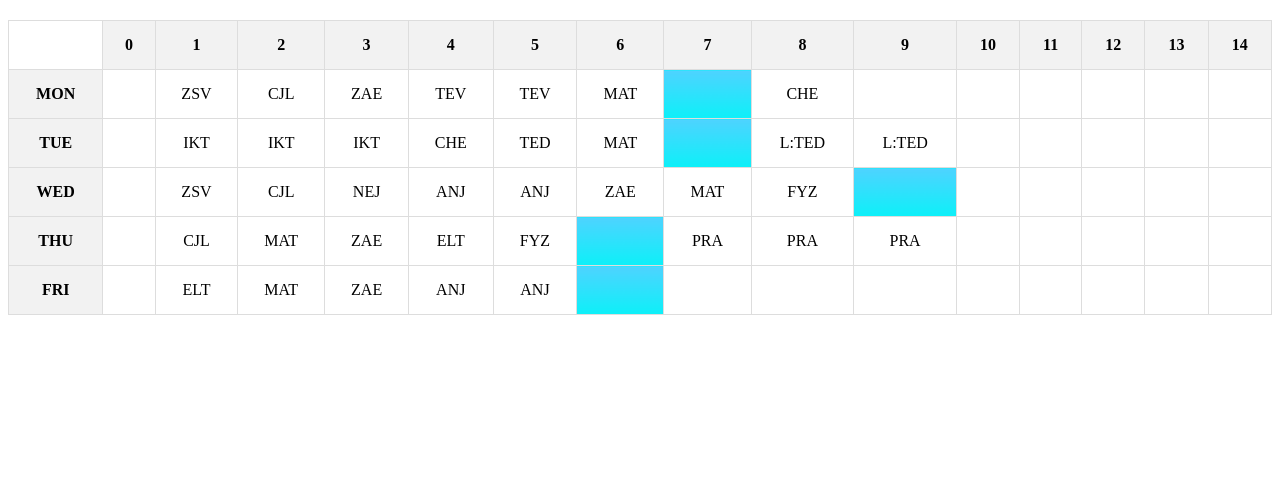
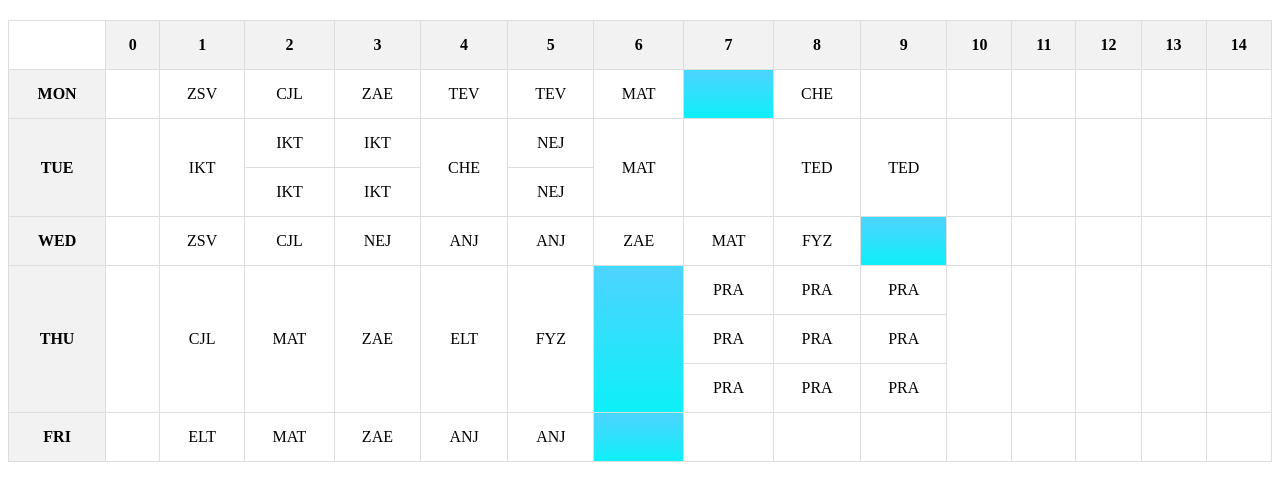
Before and after one commit to pslib-cz/2023-p2a-web-html-table-rozvrh-IvoDBelohlav, a plain HTML site: page index.html in a window 1280 px wide. Drawn offline with Linux system fonts and the light colour scheme.

Commit message:
899/78546+79213

```diff
--- a/index.html
+++ b/index.html
@@ -52,24 +52,28 @@
 
           </tr>
           <tr>
-            <th>Tue</th>
-            <td></td>
+            <th rowspan="2">Tue</th>
+            <td rowspan="2"></td>
+            <td rowspan="2">IKT</td>
             <td>IKT</td>
             <td>IKT</td>
+            <td rowspan="2">CHE</td>
+            <td>NEJ</td>
+            <td rowspan="2">MAT</td>
+            <td rowspan="2"></td>
+            <td rowspan="2">TED</td>
+            <td rowspan="2">TED</td>
+            <td rowspan="2"></td>
+            <td rowspan="2"></td>
+            <td rowspan="2"></td>
+            <td rowspan="2"></td>
+            <td rowspan="2"></td>
+
+          </tr>
+          <tr>
             <td>IKT</td>
-            <td>CHE</td>
-            <td>TED</td>
-            <td>MAT</td>
-            <td class="gradient"></td>
-            <td>L:TED</td>
-            <td>L:TED</td>
-            <td></td>
-            <td></td>
-            <td></td>
-            <td></td>
-            <td></td>
-
-
+            <td>IKT</td>
+            <td>NEJ</td>
           </tr>
           <tr>
             <th>Wed</th>
@@ -91,23 +95,34 @@
 
           </tr>
           <tr>
-            <th>Thu</th>
-            <td></td>
-            <td>CJL</td>
-            <td>MAT</td>
-            <td>ZAE</td>
-            <td>ELT</td>
-            <td>FYZ</td>
-            <td class="gradient"></td>
+            <th rowspan="3">Thu</th>
+            <td rowspan="3"></td>
+            <td rowspan="3">CJL</td>
+            <td rowspan="3">MAT</td>
+            <td rowspan="3">ZAE</td>
+            <td rowspan="3">ELT</td>
+            <td rowspan="3">FYZ</td>
+            <td rowspan="3" class="gradient"></td>
             <td>PRA</td>
             <td>PRA</td>
             <td>PRA</td>
-            <td></td>
-            <td></td>
-            <td></td>
-            <td></td>
-            <td></td>
-          <tr>
+            <td rowspan="3"></td>
+            <td rowspan="3"></td>
+            <td rowspan="3"></td>
+            <td rowspan="3" ></td>
+            <td rowspan="3"></td>
+          </tr>
+            <tr>
+            <td>PRA</td>
+            <td>PRA</td>
+            <td>PRA</td>
+            </tr>
+            <tr>
+              <td>PRA</td>
+              <td>PRA</td>
+              <td>PRA</td>
+
+            </tr>
 
             <th>Fri</th>
             <td></td>
```
